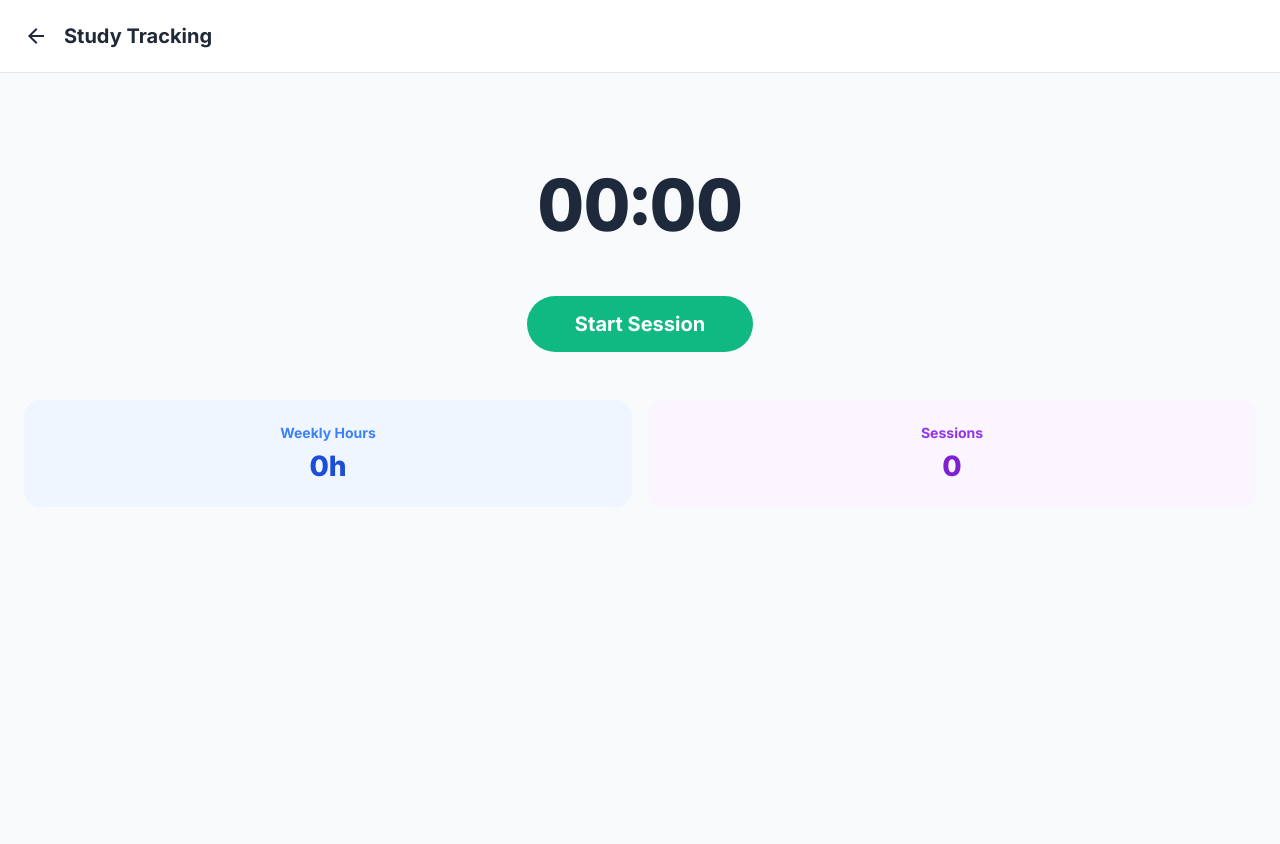
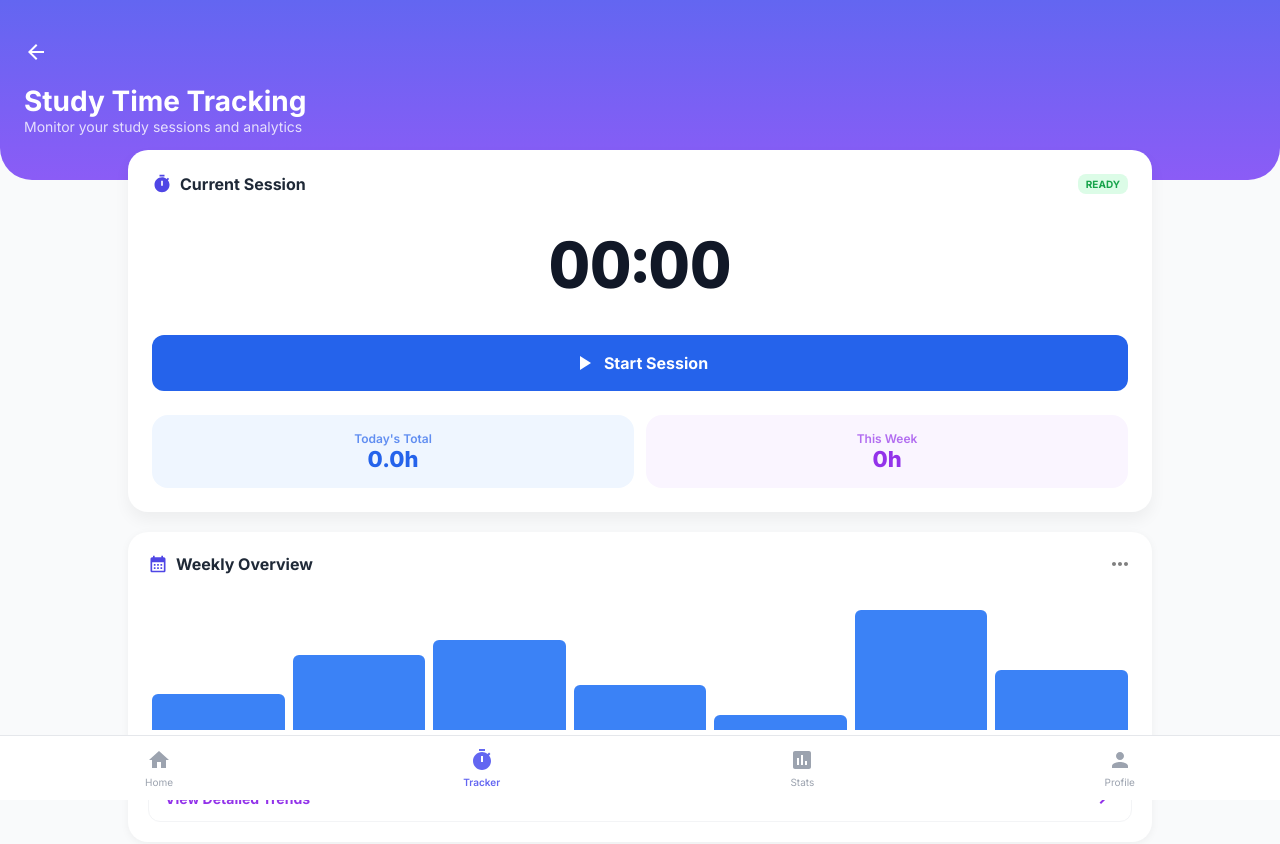
Before and after one commit to PadmanabhanGit/Cognify_Burnout-, a React (Vite) app in the folder web-app/: page /study in a window 1280 px wide. Shown: the top 844 px of the page. Before the commit the page ends 800 px from the top, so only its background shows below. Built offline with nearby package versions, Linux system fonts and the light colour scheme; no server answers; sample sign-in values are in the browser's storage.

Commit message:
UI Parity: Redesign StudyTracking to perfectly match Android

```diff
--- a/web-app/src/pages/StudyTracking.jsx
+++ b/web-app/src/pages/StudyTracking.jsx
@@ -1,7 +1,14 @@
 import React, { useState, useEffect } from 'react';
 import { useNavigate } from 'react-router-dom';
 import ArrowBackIcon from '@mui/icons-material/ArrowBack';
+import TimerIcon from '@mui/icons-material/Timer';
+import PlayArrowIcon from '@mui/icons-material/PlayArrow';
+import StopIcon from '@mui/icons-material/Stop';
+import CalendarMonthIcon from '@mui/icons-material/CalendarMonth';
+import MoreHorizIcon from '@mui/icons-material/MoreHoriz';
+import KeyboardArrowRightIcon from '@mui/icons-material/KeyboardArrowRight';
 import api from '../services/api';
+import BottomNavigation from '../components/BottomNavigation';
 
 export default function StudyTracking() {
   const navigate = useNavigate();
@@ -10,6 +17,11 @@ export default function StudyTracking() {
   const [elapsed, setElapsed] = useState(0);
 
   const [stats, setStats] = useState({ weeklyHours: 0, sessionCount: 0 });
+
+  // Mock data for weekly chart to match UI
+  const weeklyData = [1.2, 2.5, 3.0, 1.5, 0.5, 4.0, 2.0];
+  const maxHours = Math.max(...weeklyData, 1);
+  const days = ["Mon", "Tue", "Wed", "Thu", "Fri", "Sat", "Sun"];
 
   useEffect(() => {
     let interval = null;
@@ -40,7 +52,10 @@ export default function StudyTracking() {
 
   const handleStart = async () => {
     try {
-      const res = await api.post('/api/study/start', { subject: 'General', notes: '' });
+      const subject = prompt("What are you working on?", "e.g. Mathematics, Project Research");
+      if (!subject) return;
+
+      const res = await api.post('/api/study/start', { subject, notes: '' });
       if (res.data.success) {
         setSession(res.data.session);
         setIsActive(true);
@@ -57,7 +72,6 @@ export default function StudyTracking() {
       await api.patch(`/api/study/stop/${session.id}`);
       setIsActive(false);
       setSession(null);
-      alert('Session logged successfully!');
     } catch (err) {
       console.error(err);
     }
@@ -69,41 +83,110 @@ export default function StudyTracking() {
     return `${m}:${s}`;
   };
 
+  const todaysHours = (elapsed / 3600).toFixed(1);
+
   return (
-    <div style={{ paddingBottom: '20px', minHeight: '100vh', backgroundColor: '#F9FAFB' }}>
-      <div style={{ padding: '24px', backgroundColor: 'white', display: 'flex', alignItems: 'center', borderBottom: '1px solid #E5E7EB' }}>
-        <div style={{ display: 'flex', alignItems: 'center', cursor: 'pointer' }} onClick={() => navigate('/dashboard')}>
-          <ArrowBackIcon style={{ color: '#1F2937', marginRight: '16px' }} />
-          <div style={{ fontSize: '20px', fontWeight: 700, color: '#1F2937' }}>Study Tracking</div>
+    <div style={{ paddingBottom: '70px', minHeight: '100vh', backgroundColor: '#F9FAFB' }}>
+      {/* Header Section */}
+      <div style={{
+        background: 'linear-gradient(to bottom, #6366F1, #8B5CF6)',
+        borderBottomLeftRadius: '32px',
+        borderBottomRightRadius: '32px',
+        padding: '40px 24px 60px 24px',
+        height: '180px'
+      }}>
+        <div style={{ cursor: 'pointer' }} onClick={() => navigate('/dashboard')}>
+          <ArrowBackIcon style={{ color: 'white' }} />
+        </div>
+        <div style={{ marginTop: '16px' }}>
+          <div style={{ color: 'white', fontSize: '28px', fontWeight: 700 }}>Study Time Tracking</div>
+          <div style={{ color: 'rgba(255,255,255,0.8)', fontSize: '14px' }}>Monitor your study sessions and analytics</div>
         </div>
       </div>
 
-      <div style={{ padding: '24px', display: 'flex', flexDirection: 'column', alignItems: 'center', marginTop: '64px' }}>
-        <div style={{ fontSize: '72px', fontWeight: 800, color: '#1E293B', fontVariantNumeric: 'tabular-nums' }}>
-          {formatTime(elapsed)}
+      <div className="desktop-padding" style={{ padding: '0 24px', marginTop: '-30px', display: 'flex', flexDirection: 'column', gap: '20px' }}>
+
+        {/* Current Session Card */}
+        <div className="white-card" style={{ padding: '24px', display: 'flex', flexDirection: 'column', alignItems: 'center', boxShadow: '0 8px 16px rgba(0,0,0,0.05)' }}>
+          <div style={{ width: '100%', display: 'flex', justifyContent: 'space-between', alignItems: 'center' }}>
+            <div style={{ display: 'flex', alignItems: 'center' }}>
+              <TimerIcon style={{ color: '#4F46E5', fontSize: '20px', marginRight: '8px' }} />
+              <div style={{ fontSize: '16px', fontWeight: 700, color: '#1F2937' }}>Current Session</div>
+            </div>
+            <div style={{
+              backgroundColor: isActive ? '#FEF08A' : '#DCFCE7',
+              padding: '4px 8px',
+              borderRadius: '8px',
+              fontSize: '10px',
+              fontWeight: 700,
+              color: isActive ? '#A16207' : '#16A34A'
+            }}>
+              {isActive ? "IN PROGRESS" : "READY"}
+            </div>
+          </div>
+
+          <div style={{ marginTop: '32px', marginBottom: '32px', fontSize: '64px', fontWeight: 800, color: '#111827', fontVariantNumeric: 'tabular-nums' }}>
+            {formatTime(elapsed)}
+          </div>
+
+          <button
+            onClick={isActive ? handleStop : handleStart}
+            style={{
+              width: '100%', height: '56px', borderRadius: '12px',
+              backgroundColor: isActive ? '#EF4444' : '#2563EB',
+              color: 'white', display: 'flex', justifyContent: 'center', alignItems: 'center', border: 'none', cursor: 'pointer'
+            }}
+          >
+            {isActive ? <StopIcon style={{ marginRight: '8px' }} /> : <PlayArrowIcon style={{ marginRight: '8px' }} />}
+            <span style={{ fontSize: '16px', fontWeight: 700 }}>{isActive ? 'End Session' : 'Start Session'}</span>
+          </button>
+
+          <div style={{ display: 'flex', width: '100%', gap: '12px', marginTop: '24px' }}>
+            <div style={{ flex: 1, backgroundColor: '#EFF6FF', borderRadius: '16px', padding: '16px', display: 'flex', flexDirection: 'column', alignItems: 'center' }}>
+              <div style={{ fontSize: '12px', color: 'rgba(37, 99, 235, 0.7)', fontWeight: 600 }}>Today's Total</div>
+              <div style={{ fontSize: '22px', fontWeight: 800, color: '#2563EB' }}>{todaysHours}h</div>
+            </div>
+            <div style={{ flex: 1, backgroundColor: '#FAF5FF', borderRadius: '16px', padding: '16px', display: 'flex', flexDirection: 'column', alignItems: 'center' }}>
+              <div style={{ fontSize: '12px', color: 'rgba(147, 51, 234, 0.7)', fontWeight: 600 }}>This Week</div>
+              <div style={{ fontSize: '22px', fontWeight: 800, color: '#9333EA' }}>{stats.weeklyHours}h</div>
+            </div>
+          </div>
         </div>
 
-        {isActive ? (
-          <button onClick={handleStop} style={{ marginTop: '48px', backgroundColor: '#EF4444', color: 'white', padding: '16px 48px', borderRadius: '32px', fontSize: '20px', fontWeight: 700 }}>
-            Stop Session
-          </button>
-        ) : (
-          <button onClick={handleStart} style={{ marginTop: '48px', backgroundColor: '#10B981', color: 'white', padding: '16px 48px', borderRadius: '32px', fontSize: '20px', fontWeight: 700 }}>
-            Start Session
-          </button>
-        )}
+        {/* Weekly Overview Card */}
+        <div className="white-card" style={{ padding: '20px', marginBottom: '40px', boxShadow: '0 2px 8px rgba(0,0,0,0.05)' }}>
+          <div style={{ display: 'flex', justifyContent: 'space-between', alignItems: 'center', marginBottom: '24px' }}>
+            <div style={{ display: 'flex', alignItems: 'center' }}>
+              <CalendarMonthIcon style={{ color: '#4F46E5', fontSize: '20px', marginRight: '8px' }} />
+              <div style={{ fontSize: '16px', fontWeight: 700, color: '#1F2937' }}>Weekly Overview</div>
+            </div>
+            <MoreHorizIcon style={{ color: 'gray' }} />
+          </div>
 
-        <div style={{ display: 'flex', gap: '16px', width: '100%', marginTop: '48px' }}>
-          <div style={{ flex: 1, backgroundColor: '#EFF6FF', padding: '24px', borderRadius: '16px', display: 'flex', flexDirection: 'column', alignItems: 'center' }}>
-            <div style={{ fontSize: '14px', color: '#3B82F6', fontWeight: 700, marginBottom: '8px' }}>Weekly Hours</div>
-            <div style={{ fontSize: '28px', color: '#1D4ED8', fontWeight: 800 }}>{stats.weeklyHours}h</div>
+          {/* Bar Chart */}
+          <div style={{ display: 'flex', height: '150px', justifyContent: 'space-between', alignItems: 'flex-end', padding: '0 4px', gap: '8px' }}>
+            {weeklyData.map((val, idx) => (
+              <div key={idx} style={{ flex: 1, display: 'flex', flexDirection: 'column', alignItems: 'center', justifyContent: 'flex-end', height: '100%' }}>
+                <div style={{ width: '100%', height: `${(val / maxHours) * 120}px`, backgroundColor: '#3B82F6', borderTopLeftRadius: '6px', borderTopRightRadius: '6px' }}></div>
+                <div style={{ fontSize: '10px', color: 'gray', marginTop: '8px' }}>{days[idx]}</div>
+              </div>
+            ))}
           </div>
-          <div style={{ flex: 1, backgroundColor: '#FAF5FF', padding: '24px', borderRadius: '16px', display: 'flex', flexDirection: 'column', alignItems: 'center' }}>
-            <div style={{ fontSize: '14px', color: '#9333EA', fontWeight: 700, marginBottom: '8px' }}>Sessions</div>
-            <div style={{ fontSize: '28px', color: '#7E22CE', fontWeight: 800 }}>{stats.sessionCount}</div>
+
+          <div style={{ marginTop: '24px' }}>
+            <button
+              onClick={() => alert('Detailed trends coming soon!')}
+              style={{ width: '100%', height: '48px', backgroundColor: 'white', border: '1px solid #F3F4F6', borderRadius: '12px', display: 'flex', justifyContent: 'space-between', alignItems: 'center', padding: '0 16px', cursor: 'pointer', color: '#9333EA', fontWeight: 700 }}
+            >
+              <span style={{ fontSize: '14px' }}>View Detailed Trends</span>
+              <KeyboardArrowRightIcon />
+            </button>
           </div>
         </div>
+
       </div>
+
+      <BottomNavigation activeTab="tracker" />
     </div>
   );
 }
```
